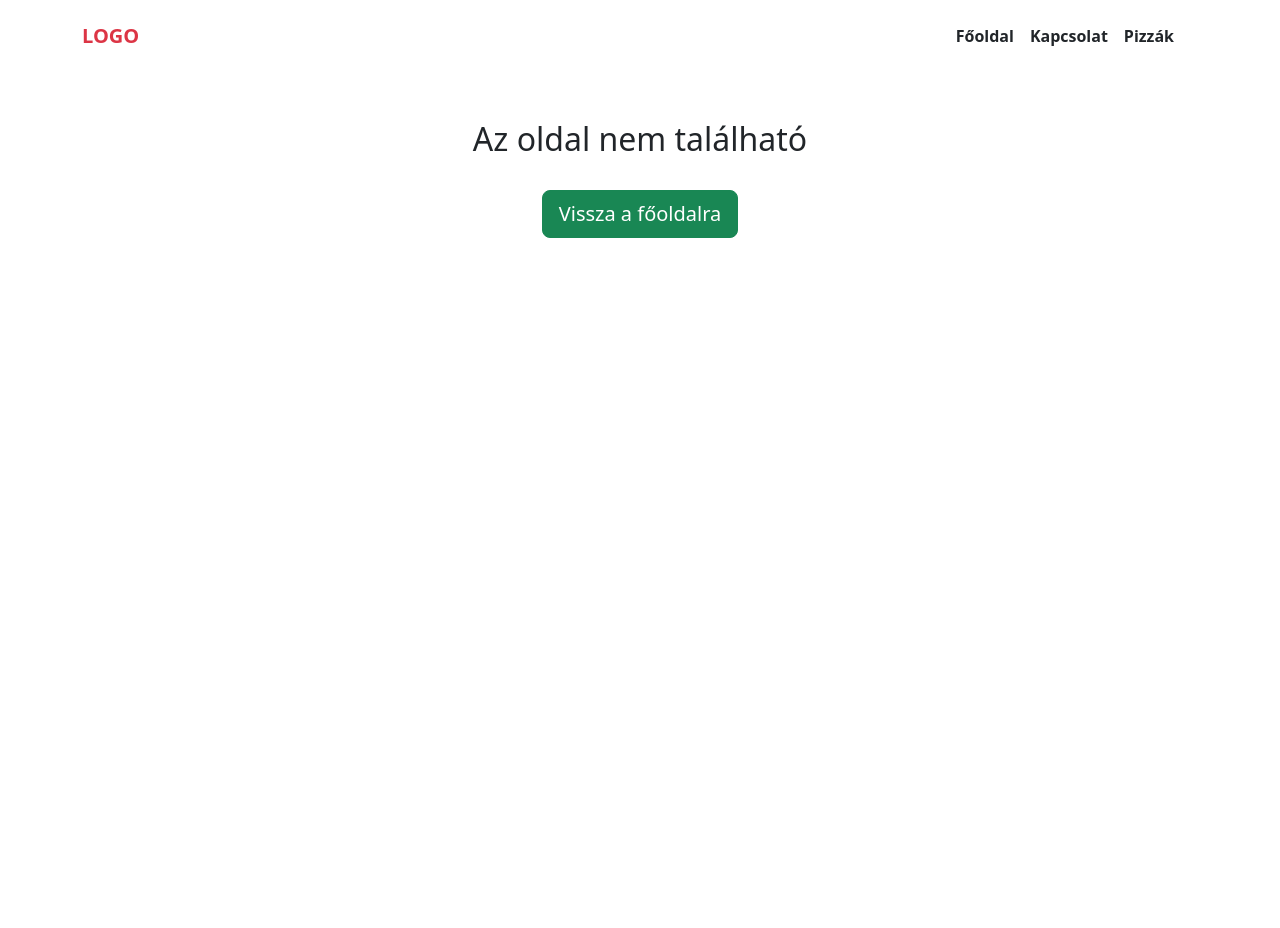
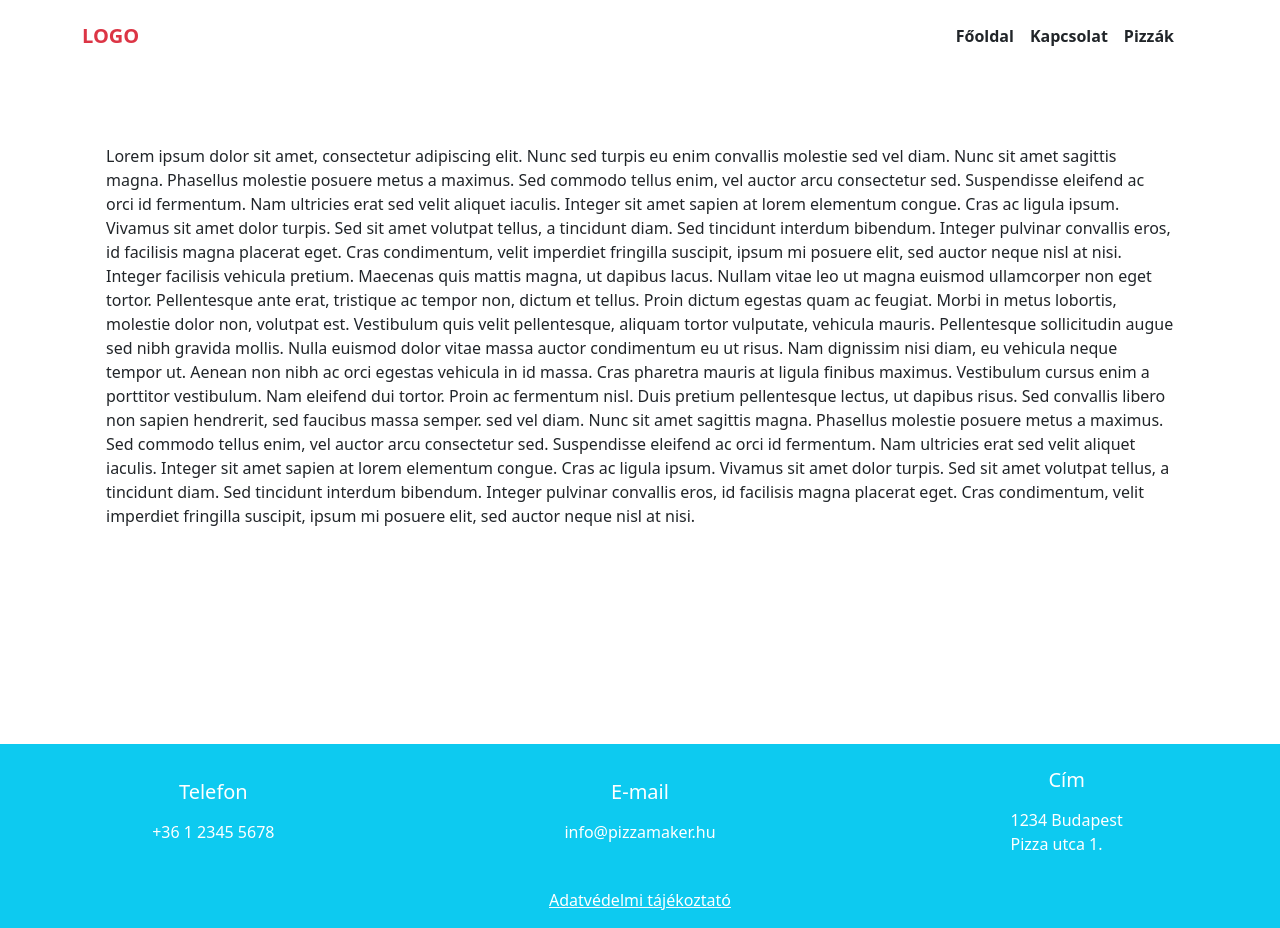
Before and after one commit to TamasDudas/pizza-app, a React app in the folder frontend/: page /aszf in a window 1280 px wide. Before the commit the page ends 800 px from the top, so only its background shows below. Built offline with nearby package versions, Linux system fonts and the light colour scheme; the HTML template or start-up script is replaced by a standard one.

Commit message:
Add Terms and Conditions page, update footer and contact info, and enhance order form with link to ASZF

```diff
--- a/frontend/Router.jsx
+++ b/frontend/Router.jsx
@@ -7,6 +7,7 @@ import MainLayout from './src/layouts/MainLayout';
 import Pizzas from './src/pages/Pizzas';
 import Cart from './src/pages/Cart';
 import Order from './src/pages/Order';
+import TermsAndCondations from './src/pages/TermsAndCondations';
 
 const router = createBrowserRouter([
 	{
@@ -39,6 +40,10 @@ const router = createBrowserRouter([
 				element: <Order />,
 			},
 			{
+				path: '/aszf',
+				element: <TermsAndCondations />,
+			},
+			{
 				path: '*',
 				element: <NotFound />,
 			},
--- a/frontend/src/components/ContactInfo.jsx
+++ b/frontend/src/components/ContactInfo.jsx
@@ -9,7 +9,7 @@ export default function () {
 						<div className="card-body">
 							<i className="fas fa-phone fa-2x text-primary mb-3"></i>
 							<h5>Telefon</h5>
-							<p className="text-muted">+36 1 234 5678</p>
+							<p className="text-muted">+36 1 2345 5678</p>
 						</div>
 					</div>
 				</div>
--- /dev/null
+++ b/frontend/src/components/Footer.jsx
@@ -0,0 +1,35 @@
+import React from 'react';
+import { Link } from 'react-router-dom';
+
+export default function Footer() {
+	return (
+		<div>
+			<div className="row row-cols-3 ">
+				<div className="d-flex flex-column justify-content-center align-items-center gap-2">
+					<i className="fas fa-phone fa-2x text-primary mb-3 "></i>
+					<h5 className="text-white">Telefon</h5>
+					<p className="text-white">+36 1 2345 5678</p>
+				</div>
+				<div className="d-flex flex-column justify-content-center align-items-center gap-2">
+					<i className="fas fa-envelope fa-2x text-primary mb-3"></i>
+					<h5 className="text-white">E-mail</h5>
+					<p className="text-white">info@pizzamaker.hu</p>
+				</div>
+				<div className="d-flex flex-column justify-content-center align-items-center gap-2">
+					<i className="fas fa-map-marker-alt fa-2x text-primary mb-3"></i>
+					<h5 className="text-white">Cím</h5>
+					<p className="text-white">
+						1234 Budapest
+						<br />
+						Pizza utca 1.
+					</p>
+				</div>
+			</div>
+			<div className="py-3 text-center ">
+				<Link to="/aszf" className="link-underline-light text-white">
+					Adatvédelmi tájékoztató
+				</Link>
+			</div>
+		</div>
+	);
+}
--- a/frontend/src/components/Forms/OrderForm.jsx
+++ b/frontend/src/components/Forms/OrderForm.jsx
@@ -2,6 +2,7 @@ import React, { useState } from 'react';
 import { useCartContext } from '../../context/CartContext';
 import { useNavigate } from 'react-router-dom';
 import api from '../../api';
+import { Link } from 'react-router-dom';
 
 export default function OrderForm() {
 	const { cartItems, getTotalPrice, getTotalItems, clearCart } = useCartContext();
@@ -199,7 +200,7 @@ export default function OrderForm() {
 								onChange={handleChange}
 							/>
 							<label className="form-check-label" htmlFor="aszf">
-								Elfogadom az <strong>ÁSZF</strong>-ben foglaltakat <span className="text-danger">*</span>
+								Elfogadom az <Link to="/aszf">ÁSZF</Link>-ben foglaltakat <span className="text-danger">*</span>
 							</label>
 							{errors.aszf_accepted && <div className="invalid-feedback d-block">{errors.aszf_accepted}</div>}
 						</div>
--- a/frontend/src/layouts/MainLayout.jsx
+++ b/frontend/src/layouts/MainLayout.jsx
@@ -2,6 +2,7 @@ import React from 'react';
 import { Outlet } from 'react-router-dom';
 import NavbarDesktop from '../components/navigation/NavbarDesktop';
 import NavbarMobile from '../components/navigation/NavbarMobile';
+import Footer from '../components/Footer';
 
 export default function MainLayout() {
 	return (
@@ -10,9 +11,12 @@ export default function MainLayout() {
 				<NavbarDesktop />
 				<NavbarMobile />
 			</header>
-			<main className="container">
+			<main className="container" style={{ minHeight: '75vh' }}>
 				<Outlet />
 			</main>
+			<footer className="bg-info container-fluid mt-4">
+				<Footer />
+			</footer>
 		</div>
 	);
 }
--- a/frontend/src/pages/TermsAndCondations.jsx
+++ b/frontend/src/pages/TermsAndCondations.jsx
@@ -1,5 +1,31 @@
 import React from 'react';
 
 export default function TermsAndCondations() {
-	return <div>TermsAndCondations</div>;
+	return (
+		<div className="container p-4">
+			Lorem ipsum dolor sit amet, consectetur adipiscing elit. Nunc sed turpis eu enim convallis molestie
+			sed vel diam. Nunc sit amet sagittis magna. Phasellus molestie posuere metus a maximus. Sed commodo
+			tellus enim, vel auctor arcu consectetur sed. Suspendisse eleifend ac orci id fermentum. Nam
+			ultricies erat sed velit aliquet iaculis. Integer sit amet sapien at lorem elementum congue. Cras ac
+			ligula ipsum. Vivamus sit amet dolor turpis. Sed sit amet volutpat tellus, a tincidunt diam. Sed
+			tincidunt interdum bibendum. Integer pulvinar convallis eros, id facilisis magna placerat eget. Cras
+			condimentum, velit imperdiet fringilla suscipit, ipsum mi posuere elit, sed auctor neque nisl at
+			nisi. Integer facilisis vehicula pretium. Maecenas quis mattis magna, ut dapibus lacus. Nullam vitae
+			leo ut magna euismod ullamcorper non eget tortor. Pellentesque ante erat, tristique ac tempor non,
+			dictum et tellus. Proin dictum egestas quam ac feugiat. Morbi in metus lobortis, molestie dolor non,
+			volutpat est. Vestibulum quis velit pellentesque, aliquam tortor vulputate, vehicula mauris.
+			Pellentesque sollicitudin augue sed nibh gravida mollis. Nulla euismod dolor vitae massa auctor
+			condimentum eu ut risus. Nam dignissim nisi diam, eu vehicula neque tempor ut. Aenean non nibh ac
+			orci egestas vehicula in id massa. Cras pharetra mauris at ligula finibus maximus. Vestibulum cursus
+			enim a porttitor vestibulum. Nam eleifend dui tortor. Proin ac fermentum nisl. Duis pretium
+			pellentesque lectus, ut dapibus risus. Sed convallis libero non sapien hendrerit, sed faucibus massa
+			semper. sed vel diam. Nunc sit amet sagittis magna. Phasellus molestie posuere metus a maximus. Sed
+			commodo tellus enim, vel auctor arcu consectetur sed. Suspendisse eleifend ac orci id fermentum. Nam
+			ultricies erat sed velit aliquet iaculis. Integer sit amet sapien at lorem elementum congue. Cras ac
+			ligula ipsum. Vivamus sit amet dolor turpis. Sed sit amet volutpat tellus, a tincidunt diam. Sed
+			tincidunt interdum bibendum. Integer pulvinar convallis eros, id facilisis magna placerat eget. Cras
+			condimentum, velit imperdiet fringilla suscipit, ipsum mi posuere elit, sed auctor neque nisl at
+			nisi.
+		</div>
+	);
 }
```
